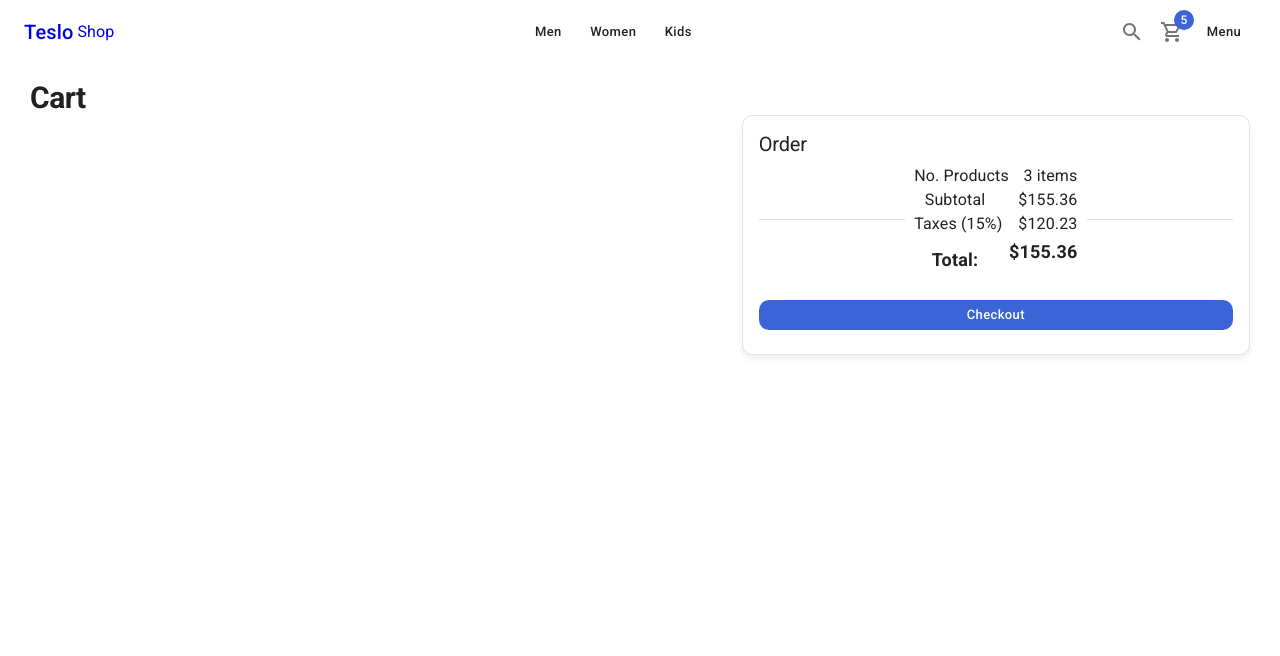
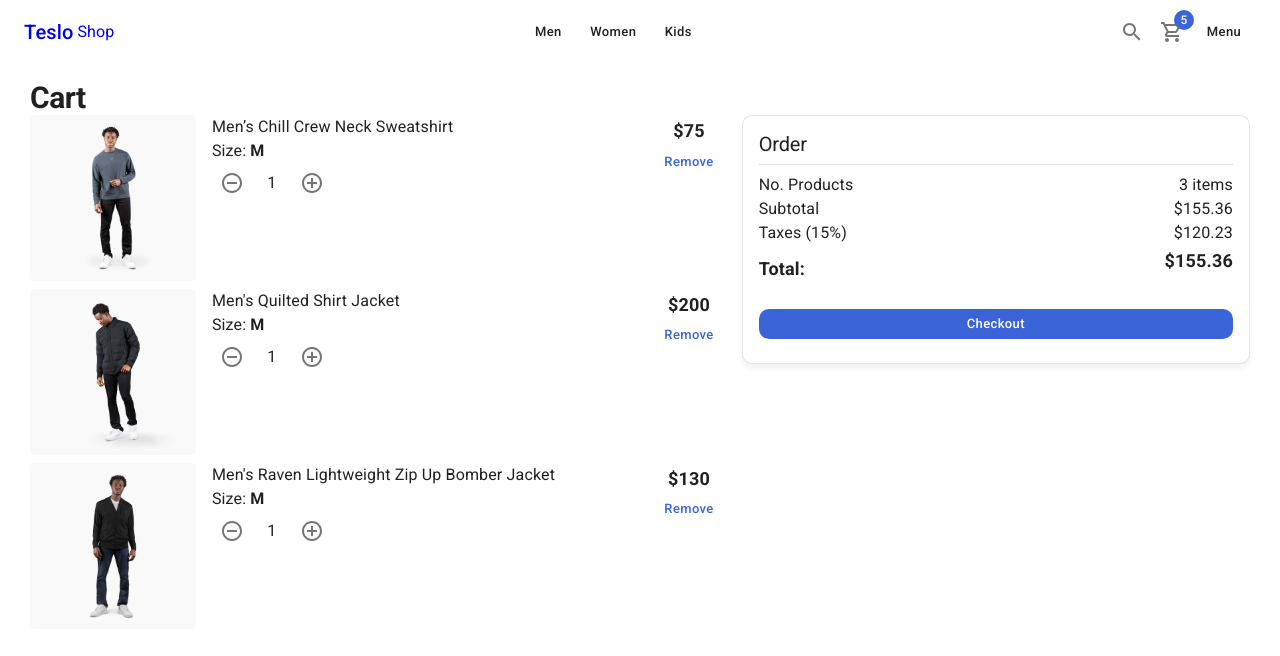
Before and after one commit to serdeliverance/teslo-clone, a Next.js app: page /cart in a window 1280 px wide. Shown: the top 656 px of the page. Built offline with nearby package versions, Linux system fonts and the light colour scheme.

Commit message:
fix in ui
Signed-off-by: Sergio Cano <canosergio90@gmail.com>

```diff
--- a/components/cart/CartList.tsx
+++ b/components/cart/CartList.tsx
@@ -19,7 +19,7 @@ export const CartList: FC<Props>= ({isEditable = false}) => {
   return (
     <>
         {
-            productsInCart.map( product => {
+            productsInCart.map( product => (
               <Grid container spacing={2} sx={{mb: 1}} key={product.slug}>
                 <Grid item xs={3}>
                   <NextLink href='/products/slug'>
@@ -57,7 +57,7 @@ export const CartList: FC<Props>= ({isEditable = false}) => {
                   }
                 </Grid>
               </Grid>
-            })
+            ))
         }
     </>
   )
--- a/pages/cart/index.tsx
+++ b/pages/cart/index.tsx
@@ -16,11 +16,9 @@ const CartPage = () => {
                 <Card className='summary-card'>
                     <CardContent>
                         <Typography variant='h2'>Order</Typography>
-                        <Divider sx={{my: 1}}>
+                        <Divider sx={{my: 1}} />
 
                         <OrderSummary />
-
-                        </Divider>
                         <Box sx={{ mt: 3}}>
                             <Button color='secondary' className='circular-btn' fullWidth>
                                 Checkout
--- a/pages/checkout/summary.tsx
+++ b/pages/checkout/summary.tsx
@@ -16,11 +16,10 @@ const SummaryPage = () => {
                 <Card className='summary-card'>
                     <CardContent>
                         <Typography variant='h2'>Order</Typography>
-                        <Divider sx={{my: 1}}>
+                        <Divider sx={{my: 1}} />
 
                         <OrderSummary />
 
-                        </Divider>
                         <Box sx={{ mt: 3}}>
                             <Button color='secondary' className='circular-btn' fullWidth>
                                 Checkout
```
